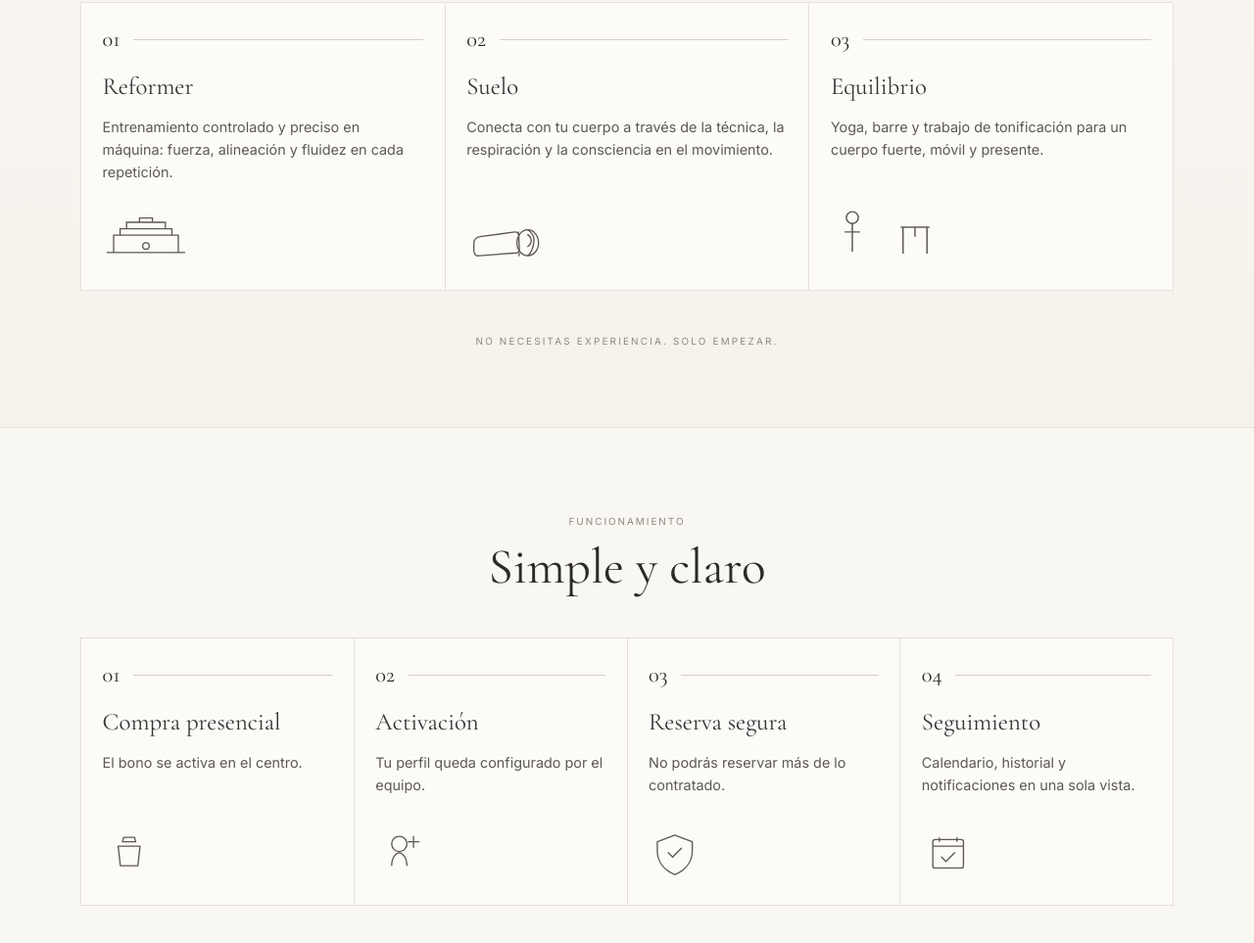
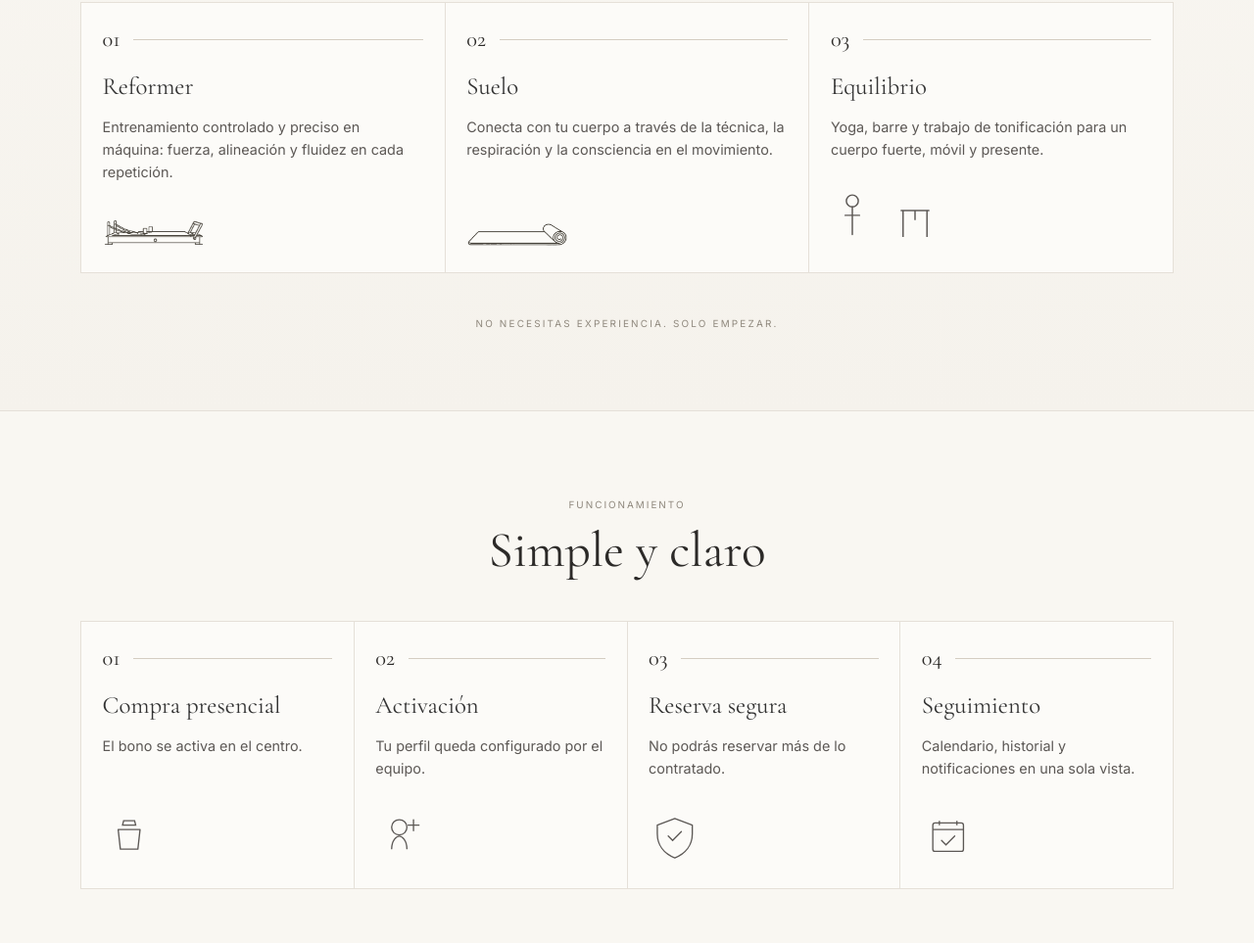
Before and after one commit to iwaterhd-beep/NovaPilates, a plain HTML site: page index.html in a window 1280 px wide. Shown: the part 1111-2074 px from the top of the page at 98% size. Drawn offline with nearby package versions, Linux system fonts and the light colour scheme.

Commit message:
Use exact Reformer and Suelo icons from brand artwork.
Co-authored-by: Cursor <cursoragent@cursor.com>

```diff
--- a/sections/home_zen.html
+++ b/sections/home_zen.html
@@ -67,7 +67,7 @@
         <h3 class="pillar-title">Reformer</h3>
         <p>Entrenamiento controlado y preciso en máquina: fuerza, alineación y fluidez en cada repetición.</p>
         <div class="pillar-icon" aria-hidden="true">
-          <svg viewBox="0 0 80 48" fill="none" xmlns="http://www.w3.org/2000/svg"><path d="M4 38h72" stroke="currentColor" stroke-width="1.2" stroke-linecap="round"/><path d="M10 38V22h60v16" stroke="currentColor" stroke-width="1.2"/><path d="M16 22v-6h48v6" stroke="currentColor" stroke-width="1.2"/><path d="M22 16V10h36v6" stroke="currentColor" stroke-width="1.2"/><path d="M34 10V6h12v4" stroke="currentColor" stroke-width="1.2"/><circle cx="40" cy="32" r="3" stroke="currentColor" stroke-width="1.2"/></svg>
+          <img class="pillar-icon-img" src="/assets/branding/icon-reformer.png" alt="" width="160" height="45" />
         </div>
       </article>
       <article class="card pillar-card">
@@ -75,7 +75,7 @@
         <h3 class="pillar-title">Suelo</h3>
         <p>Conecta con tu cuerpo a través de la técnica, la respiración y la consciencia en el movimiento.</p>
         <div class="pillar-icon" aria-hidden="true">
-          <svg viewBox="0 0 80 48" fill="none" xmlns="http://www.w3.org/2000/svg"><path d="M7 29.5c0-3.5 2.6-5.8 5.8-6.2L45 19c1.6-.2 3 .7 3.6 2.1l.6 13.8c.3 1.6-.7 3.1-2.2 3.5L12.2 41c-3 .7-5.2-1.4-5.2-4.8V29.5z" stroke="currentColor" stroke-width="1.2" stroke-linejoin="round"/><ellipse cx="57" cy="29" rx="10" ry="12" stroke="currentColor" stroke-width="1.2"/><path d="M57 17c3.5 2 5.8 5.4 5.8 9.5S60.5 39 57 41" stroke="currentColor" stroke-width="1.2" stroke-linecap="round"/><path d="M57 21.5c2 1.3 3.2 3.3 3.2 5.5s-1.2 4.2-3.2 5.5" stroke="currentColor" stroke-width="1.2" stroke-linecap="round"/><path d="M48.6 21.1l-.4-2.1M49.2 38.9l-.4 2.1" stroke="currentColor" stroke-width="1.2" stroke-linecap="round"/></svg>
+          <img class="pillar-icon-img" src="/assets/branding/icon-esterilla.png" alt="" width="160" height="38" />
         </div>
       </article>
       <article class="card pillar-card">
--- a/zen.css
+++ b/zen.css
@@ -227,11 +227,15 @@ a { text-decoration: none; color: inherit; }
   padding-top: .5rem;
   color: var(--ink-soft);
 }
-.pillar-icon svg {
+.pillar-icon svg,
+.pillar-icon-img {
   width: 100%;
   max-width: 5.5rem;
   height: auto;
   display: block;
+}
+.pillar-icon-img {
+  max-width: 6.5rem;
 }
 .pillar-icon--dual {
   display: flex;
```
Also changed, not shown: assets/branding/icon-esterilla.png (added), assets/branding/icon-reformer.png (added).
